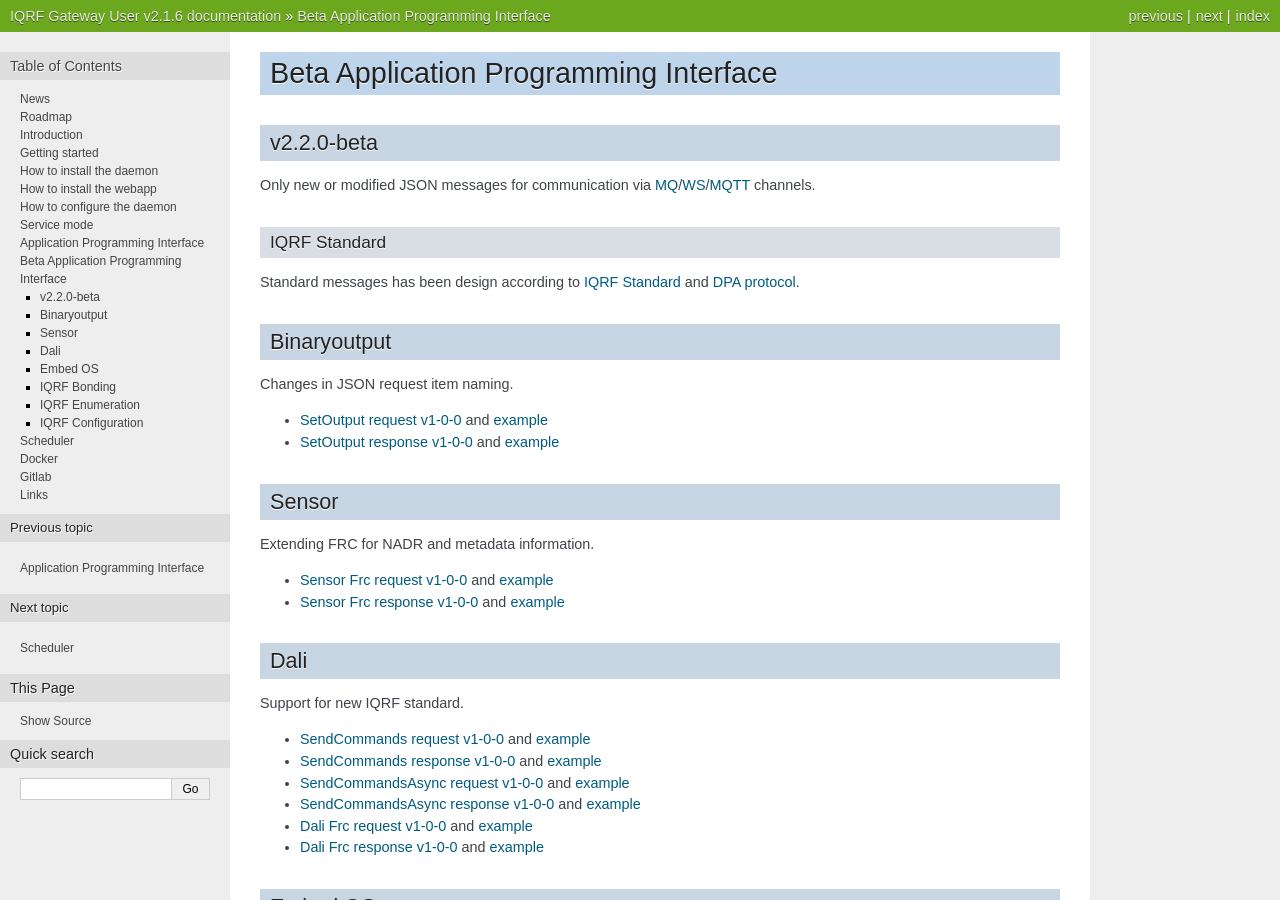
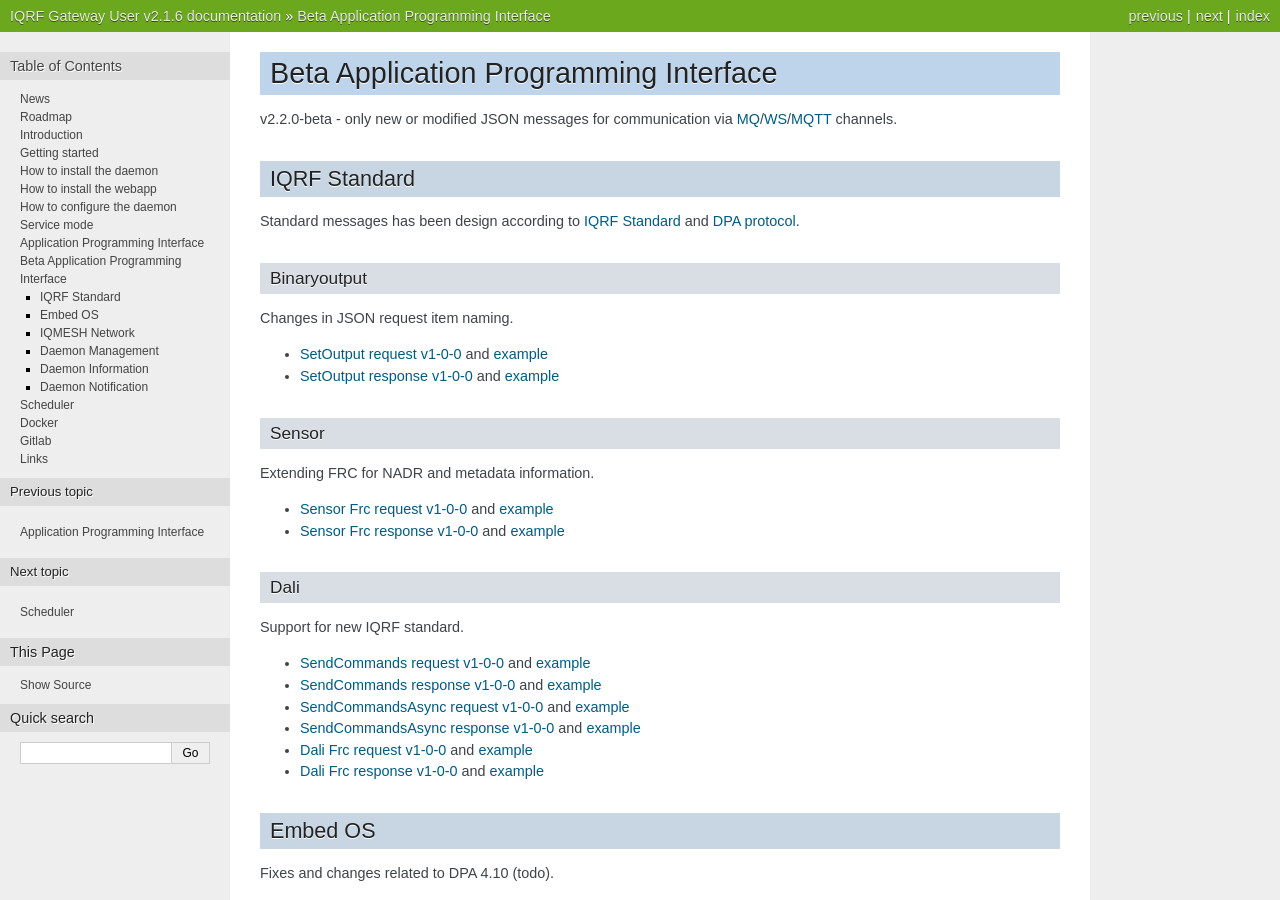
Before and after one commit to iqrf/iqrf-gateway-docs, a Sphinx documentation site: the page built from user/source/api-beta.rst, in a window 1280 px wide and 900 px high. Built offline with Sphinx 7.4.7, drawn with Linux system fonts in a browser that asks for light colours.

Commit message:
Fix in beta API formatting

```diff
--- a/user/source/api-beta.rst
+++ b/user/source/api-beta.rst
@@ -1,17 +1,14 @@
 Beta Application Programming Interface
 ======================================
 
-v2.2.0-beta
------------
-
-Only new or modified JSON messages for communication via `MQ`_/`WS`_/`MQTT`_ channels.
+v2.2.0-beta - only new or modified JSON messages for communication via `MQ`_/`WS`_/`MQTT`_ channels.
 
 .. _`MQ`: https://en.wikipedia.org/wiki/Message_queue
 .. _`WS`: https://en.wikipedia.org/wiki/WebSocket
 .. _`MQTT`: https://cs.wikipedia.org/wiki/MQTT
 
 IQRF Standard
-+++++++++++++
+-------------
 
 Standard messages has been design according to `IQRF Standard`_ and `DPA protocol`_.
 
@@ -19,7 +16,7 @@
 .. _`DPA protocol`: https://www.iqrf.org/DpaTechGuide
 
 Binaryoutput
-------------
+++++++++++++
 
 Changes in JSON request item naming.
 
@@ -32,7 +29,7 @@
 .. __: https://apidocs.iqrf.org/iqrf-gateway-daemon/json/iqrf/examples/iqrfBinaryoutput_SetOutput-response-1-0-0-example.json
 
 Sensor
-------
+++++++
 
 Extending FRC for NADR and metadata information.
 
@@ -45,7 +42,7 @@
 .. __: https://apidocs.iqrf.org/iqrf-gateway-daemon/json/iqrf/examples/iqrfSensor_Frc-response-1-0-0-example.json
 
 Dali
-----
+++++
 
 Support for new IQRF standard.
 
@@ -95,7 +92,7 @@
 .. __: https://apidocs.iqrf.org/iqrf-gateway-daemon/json/iqrf/examples/iqrfEmbedOs_FactorySettings-response-1-0-0-example.json
 
 IQMESH Network
-++++++++++++++
+--------------
 
 Services that ease the task of working with IQMESH network. They are composed of more then single DPA transaction
 (req-cnf-rsp) in most of the cases. They are also integrating information from `IQRF Repository`_. They are
@@ -105,7 +102,7 @@
 .. _`IQRF IDE`: https://iqrf.org/technology/iqrf-ide
 
 IQRF Bonding
-------------
+++++++++++++
 
 Fixes and improvements.
 
@@ -124,7 +121,7 @@
 .. __: https://apidocs.iqrf.org/iqrf-gateway-daemon/json/iqrf/examples/iqmeshNetwork_AutoNetwork-response-1-0-0-example.json
 
 IQRF Enumeration
-----------------
+++++++++++++++++
 
 Fixes and changes related to DPA 4.10 (todo).
 
@@ -137,7 +134,7 @@
 .. __: https://apidocs.iqrf.org/iqrf-gateway-daemon/json/iqrf/examples/iqmeshNetwork_EnumerateDevice-response-1-0-0-example.json
 
 IQRF Configuration
-------------------
+++++++++++++++++++
 
 Changes related to DPA 4.10 (todo).
 
@@ -156,7 +153,7 @@
 .. __: https://apidocs.iqrf.org/iqrf-gateway-daemon/json/iqrf/examples/iqmeshNetwork_WriteTrConf-response-1-0-0-example.json
 
 Daemon Management
-+++++++++++++++++
+-----------------
 
 IQRF SPI upload for IQD-GW-01 or KON-RASP-02 devices.
 
@@ -169,7 +166,7 @@
 .. __: https://apidocs.iqrf.org/iqrf-gateway-daemon/json/iqrf/examples/mngDaemon_Upload-response-1-0-0-example.json
 
 Daemon Information
-++++++++++++++++++
+------------------
 
 The commands to access daemon lite DB.
 
@@ -194,7 +191,7 @@
 .. __: https://apidocs.iqrf.org/iqrf-gateway-daemon/json/iqrf/examples/infoDaemon_GetBinaryOutputs-response-1-0-0-example.json
 
 Daemon Notification
-+++++++++++++++++++
+-------------------
 
 Daemon state notifications related to interfaces, modes via websocket channel on port 1438.
 
```
